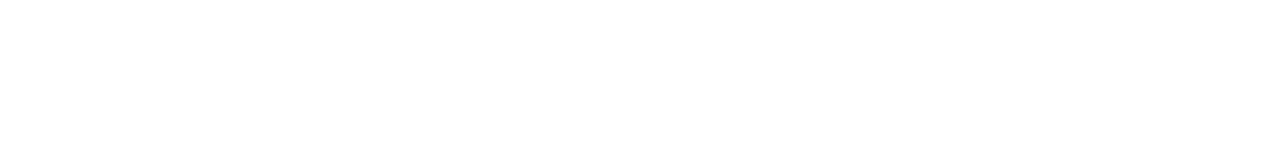
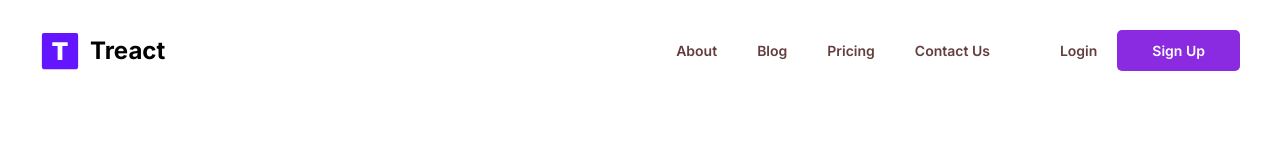
Before and after one commit to amangouste225/Treact, a plain HTML site: page index.html in a window 1280 px wide. Drawn offline with Linux system fonts and the light colour scheme.

Commit message:
nav menu

```diff
--- a/index.html
+++ b/index.html
@@ -1,12 +1,53 @@
 <!DOCTYPE html>
 <html lang="en">
+
 <head>
     <meta charset="UTF-8">
     <meta http-equiv="X-UA-Compatible" content="IE=edge">
     <meta name="viewport" content="width=device-width, initial-scale=1.0">
-    <title>Document</title>
+    <title>Treact Website</title>
+    <link rel="stylesheet" href="/styles.css">
 </head>
+
 <body>
+    <!-- HEADER -->
+    <header class="container">
+        <nav class="menu">
+            <a class="logo" href="#">
+                <img src="./assets/img/logo.2c489fc453a1783cbadacf914efa3df6.svg" alt="logo img" class="logo-img">
+                <h2 class="logo-p">Treact</h2>
+            </a>
+            <ul class="nav-menu">
+                <a href="#" class="menu-link">
+                    <li>About</li>
+                </a>
+                <a href="#" class="menu-link">
+                    <li>Blog</li>
+                </a>
+                <a href="#" class="menu-link">
+                    <li>Pricing</li>
+                </a>
+                <a href="#" class="menu-link">
+                    <li>Contact Us</li>
+                </a>
+                <a href="#" class="left menu-link">
+                    <li>Login</li>
+                </a>
+                <a href="#" class="menu-link-active">
+                    <li>Sign Up</li>
+                </a>
+            </ul>
+        </nav>
 
+    </header>
+    <!-- HEADER END -->
+
+
+    <!-- MAIN -->
+    <main></main>
+
+    <!-- MAIN END -->
+    <footer></footer>
 </body>
+
 </html>
--- /dev/null
+++ b/styles.css
@@ -0,0 +1,91 @@
+@import url('https://fonts.googleapis.com/css2?family=Inter:wght@100;200;300;400;500;600;700&display=swap');
+
+* {
+    padding: 0;
+    margin: 0;
+    box-sizing: border-box;
+    font-family: 'Inter', sans-serif;
+    line-height: 1.5;
+}
+
+
+/* HEADER */
+
+.container {
+    max-width: 1200px;
+    margin: 0 auto;
+}
+
+.menu {
+    display: flex;
+    justify-content: space-between;
+    padding: 30px 0;
+    align-items: center;
+
+}
+
+.logo {
+    display: flex;
+    align-items: center;
+    justify-content: space-around;
+    text-decoration: none;
+    color: #000;
+}
+
+.logo-img {
+    max-width: 40px;
+    margin-right: 10px;
+}
+
+/* NAV MENU */
+
+.nav-menu .left{
+    margin-left: 50px;
+}
+.nav-menu {
+    display: flex;
+    align-items: center;
+}
+
+.nav-menu li {
+    list-style: none;
+}
+
+
+.menu-link-active {
+    background-color: blueviolet;
+    color: white !important;
+    border-radius: 5px;
+    padding: 10px 35px;
+    border: none;
+
+    text-decoration: none;
+    font-weight: 600;
+    font-size: 14px;
+}
+
+
+.menu-link-active:hover {
+    background-color: transparent;
+    color: blue !important;
+    border: none;
+    outline: 1px solid;
+    text-decoration: none !important;
+
+
+    transition: all ;
+}
+
+.menu-link{
+    font-weight: 600;
+    color: rgb(100, 61, 61);
+    font-size: 14px;
+    text-decoration: none;
+    margin: 8px 20px;
+}
+
+
+.menu-link:hover{
+    border-bottom: 5px solid blue;
+    display: inline-block;
+}
```
Also changed, not shown: assets/img/logo.2c489fc453a1783cbadacf914efa3df6.svg (added), assets/img/photo1.avif (added), assets/img/photo2.avif (added), assets/img/photo3.avif (added), assets/styles.css (deleted).
